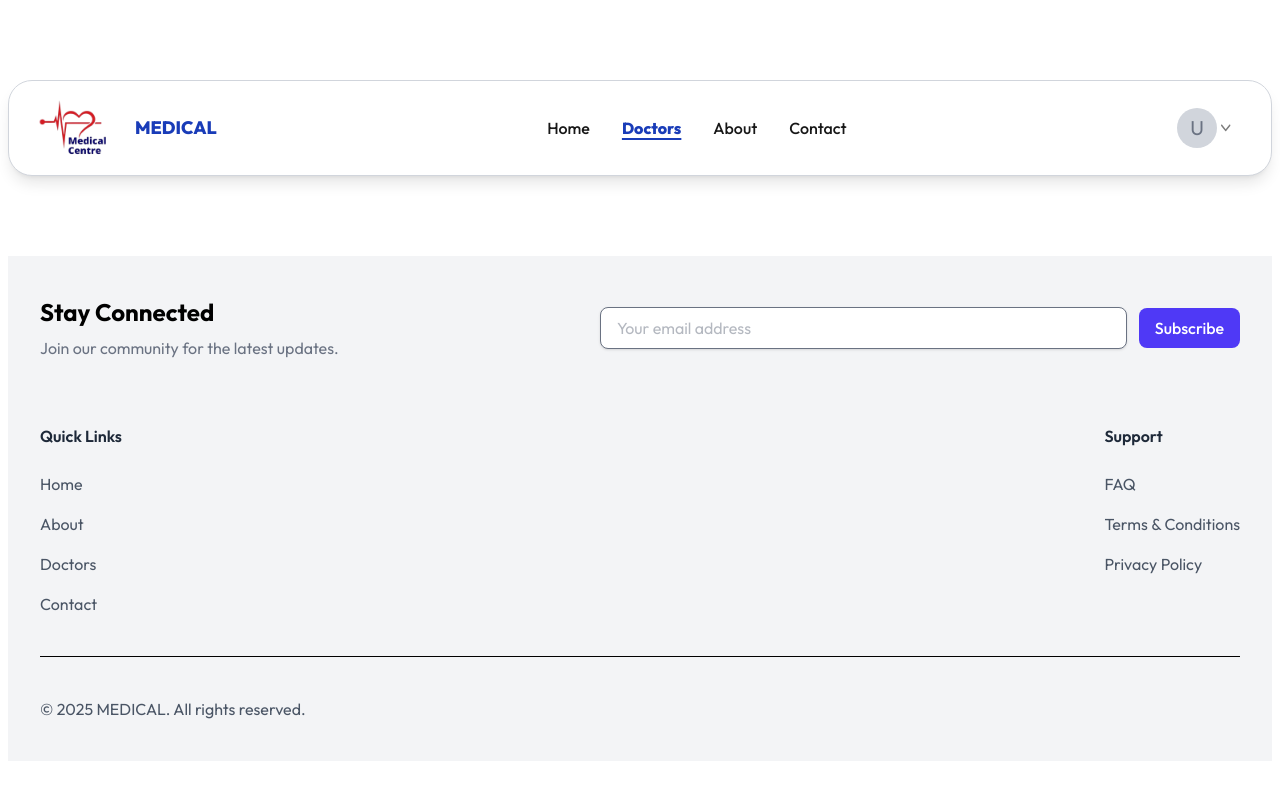
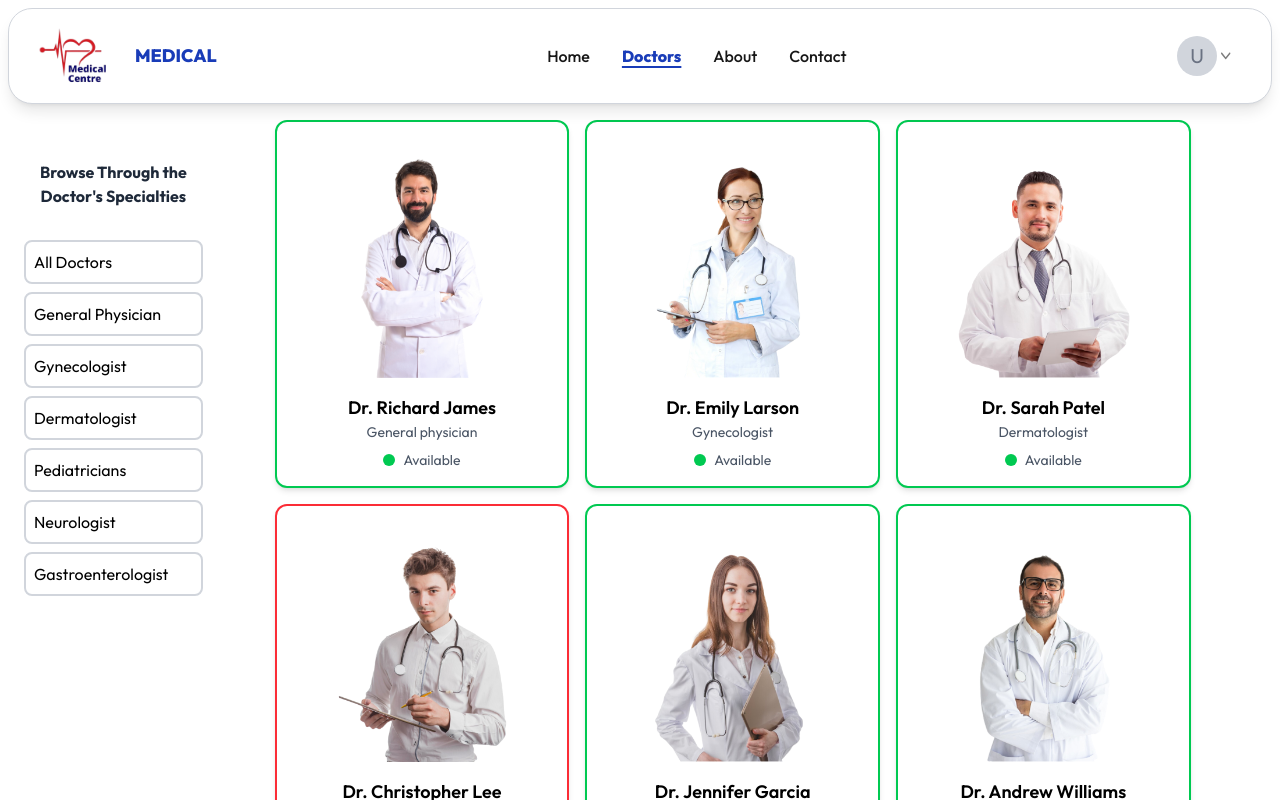
Before and after one commit to vanshxgupta/Doctor-Appointment-Booking-Website, a React (Vite) app in the folder frontend/: page /doctors in a window 1280 px wide. Shown: the top 800 px of the page. Built offline with nearby package versions, Linux system fonts and the light colour scheme; a web font is replaced by a local one.

Commit message:
Refactor Navbar and SpecialityMenu components for improved navigation; implement filtering for Doctors page based on selected specialties

```diff
--- a/frontend/src/components/Navbar.jsx
+++ b/frontend/src/components/Navbar.jsx
@@ -12,18 +12,18 @@ function Navbar() {
   const [sidebarOpen, setSidebarOpen] = useState(false);
 
   return (
-    <div className=" mt-20 flex justify-between items-center py-1.5 px-6 rounded-3xl backdrop-blur-[17.5px] bg-opacity-80 w-full max-w-full flex-wrap sm:flex-nowrap sm:py-4 sm:px-10 bg-[#ffffffff] border border-gray-300 shadow-lg">
+    <div className="flex justify-between items-center py-1.5 px-6 rounded-3xl backdrop-blur-[17.5px] bg-opacity-80 w-full max-w-full flex-wrap sm:flex-nowrap sm:py-4 sm:px-10 bg-[#ffffffff] border border-gray-300 shadow-lg">
       <div className="flex gap-8 justify-between items-center py-1.5 my-auto w-full sm:w-auto">
         <div className="flex justify-center items-center px-0.5">
           <img
-            onClick={()=>navigate('/')}
+            onClick={() => navigate('/')}
             loading="lazy"
             src={assets.logo}
             className="scale-200 aspect-[1] w-[50px]"
             alt="Logo"
           />
         </div>
-        <div onClick={()=>navigate('/')} className=" cursor-pointer my-auto uppercase font-extrabold text-lg text-blue-800 nav-logo">
+        <div onClick={() => navigate('/')} className="cursor-pointer my-auto uppercase font-extrabold text-lg text-blue-800 nav-logo">
           MEDICAL
         </div>
       </div>
@@ -107,6 +107,15 @@ function Navbar() {
           Create Account
         </Link>
       )}
+
+      {sidebarOpen && (
+        <div className="sm:hidden absolute top-full left-0 w-full bg-white shadow-lg z-10">
+          <NavLink to="/" className="block px-4 py-2 hover:bg-gray-100">Home</NavLink>
+          <NavLink to="/doctors" className="block px-4 py-2 hover:bg-gray-100">Doctors</NavLink>
+          <NavLink to="/about" className="block px-4 py-2 hover:bg-gray-100">About</NavLink>
+          <NavLink to="/contact" className="block px-4 py-2 hover:bg-gray-100">Contact</NavLink>
+        </div>
+      )}
     </div>
   );
 }
--- a/frontend/src/components/SpecialityMenu.jsx
+++ b/frontend/src/components/SpecialityMenu.jsx
@@ -11,8 +11,12 @@ const SpecialityMenu = () => {
 
       <div className=" flex flex-wrap justify-center gap-6">
         {specialityData.map((item, index) => (
-          <Link  to={`/doctors/${item.speciality}`} key={index} className="flex flex-col items-center group">
-            <div className="bg-white p-3 rounded-full shadow-lg hover:shadow-2xl transition-all duration-300 ease-out transform group-hover:-translate-y-2 w-28 h-28 sm:w-32 sm:h-32 md:w-36 md:h-36 flex justify-center items-center">
+
+          <Link
+          onClick={()=>scrollTo(0,0)}
+          to={`/doctors/${item.speciality.toLowerCase()}`} key={index} className="flex flex-col items-center group">
+            <div
+             className="bg-white p-3 rounded-full shadow-lg hover:shadow-2xl transition-all duration-300 ease-out transform group-hover:-translate-y-2 w-28 h-28 sm:w-32 sm:h-32 md:w-36 md:h-36 flex justify-center items-center">
               <img
                 src={item.image}
                 alt={item.speciality}
--- a/frontend/src/components/TopDoctors.jsx
+++ b/frontend/src/components/TopDoctors.jsx
@@ -33,8 +33,8 @@ const TopDoctors = () => {
 
       <div className="flex justify-center items-center w-full">
         <button
-          onClick={()=>navigate('/doctors')}
-          className="mt-6 py-2 px-4 font-medium text-white bg-blue-800 hover:bg-blue-700 rounded-lg"
+          onClick={()=>{navigate('/doctors'); scrollTo(0,0)}}
+          className=" mt-6 py-2 px-4 font-medium text-white bg-blue-800 hover:bg-blue-700 rounded-lg"
         >
           More
         </button>
--- a/frontend/src/pages/Doctors.jsx
+++ b/frontend/src/pages/Doctors.jsx
@@ -1,14 +1,85 @@
-import React from 'react'
-import Navbar from '../components/Navbar'
-import Footer from '../components/Footer'
+import React, { useState, useContext, useEffect } from 'react';
+import { useParams, useNavigate } from 'react-router-dom';
+import Navbar from '../components/Navbar';
+import Footer from '../components/Footer';
+import { AppContext } from '../context/AppContext';
 
 const Doctors = () => {
+
+  const { speciality } = useParams();
+  const navigate = useNavigate();
+  const [filteredDoctors, setFilteredDoctors] = useState([]);
+  const { doctors } = useContext(AppContext);
+
+  const specialties = [
+    'All Doctors',
+    'General Physician',
+    'Gynecologist',
+    'Dermatologist',
+    'Pediatricians',
+    'Neurologist',
+    'Gastroenterologist'
+  ];
+
+  useEffect(() => {
+    if (speciality && speciality.toLowerCase() !== specialties[0].toLowerCase()) {
+      setFilteredDoctors(doctors.filter(doc => doc.speciality.toLowerCase() === speciality.toLowerCase()));
+    } else {
+      setFilteredDoctors(doctors);
+    }
+  }, [speciality, doctors]);
+
+  const handleSpecialityClick = (spec) => {
+    navigate(`/doctors/${spec.toLowerCase()}`);
+  };
+
   return (
-    <>
-    <Navbar/>
-    <Footer/>
-    </>
-  )
-}
+    <div>
+      <Navbar />
+      <div className="flex">
+        <div className="w-1/6 p-4 mt-10">
+          <p className='mb-8 text-center font-bold text-gray-800'>Browse Through the Doctor's Specialties</p>
+          {specialties.map((spec) => (
+            <p
+              key={spec}
+              onClick={() => handleSpecialityClick(spec)}
+              className={`border-2 cursor-pointer mb-2 p-2 rounded-lg transition-all duration-300 ${speciality === spec.toLowerCase() ? 'border-blue-500 bg-blue-100' : 'border-gray-300'} hover:border-blue-500 hover:bg-blue-100`}
+            >
+              {spec}
+            </p>
+          ))}
+        </div>
+        <div className="mx-10 w-3/4 p-4 grid grid-cols-1 sm:grid-cols-2 lg:grid-cols-3 gap-2 sm:gap-4">
+          {filteredDoctors.length == 0 ?
+            <div className="my-45 mx-70 p-4flex justify-center items-center h-96 w-full">
+              <p className="m-40 w-full text-2xl font-semibold text-gray-600">No Doctors Found</p>
+            </div>
+            : (
+            filteredDoctors.map((item, index) => (
+              <div
+                key={index}
+                onClick={() => navigate(`/doctors/${item._id}`)}
+                className={`group w-full p-4 bg-white rounded-xl shadow-md hover:shadow-lg transition-shadow duration-300 flex flex-col items-center text-center border-2 cursor-pointer ${item.availability ? 'border-green-500' : 'border-red-500'}`}
+              >
+                <img
+                  src={item.image}
+                  alt={item.name}
+                  className="group-hover:-translate-y-2 w-32 sm:w-45 h-48 sm:h-60 rounded-xl object-cover mb-4 transition-transform duration-300"
+                />
+                <h2 className="text-lg font-semibold">{item.name}</h2>
+                <p className="text-sm text-gray-600">{item.speciality}</p>
+                <div className="mt-2 flex items-center gap-2">
+                  <span className={`w-3 h-3 rounded-full ${item.availability ? 'bg-green-500' : 'bg-red-500'}`}></span>
+                  <p className="text-sm text-gray-600">{item.availability ? 'Available' : 'Not Available'}</p>
+                </div>
+              </div>
+            )))
+          }
+        </div>
+      </div>
+      <Footer />
+    </div>
+  );
+};
 
-export default Doctors
+export default Doctors;
```
